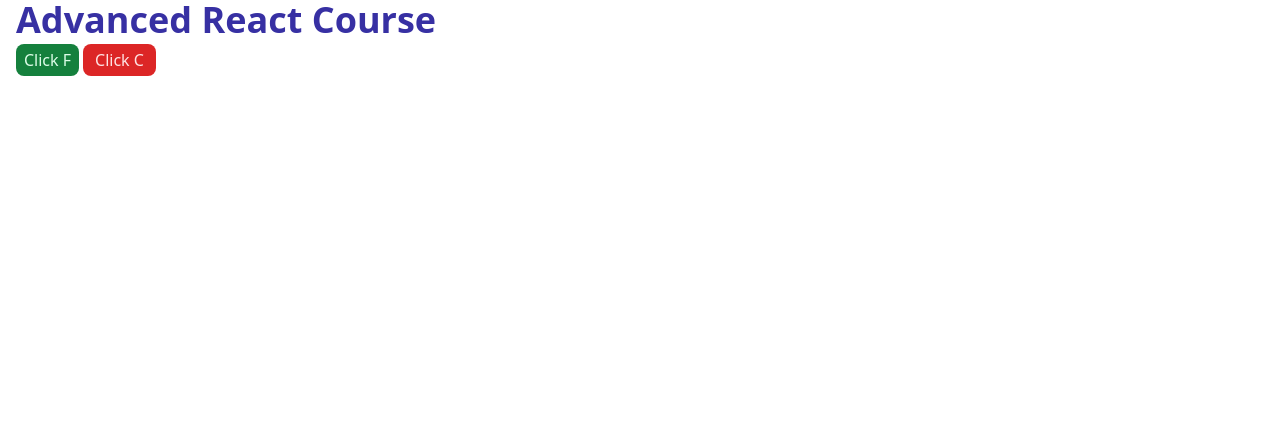
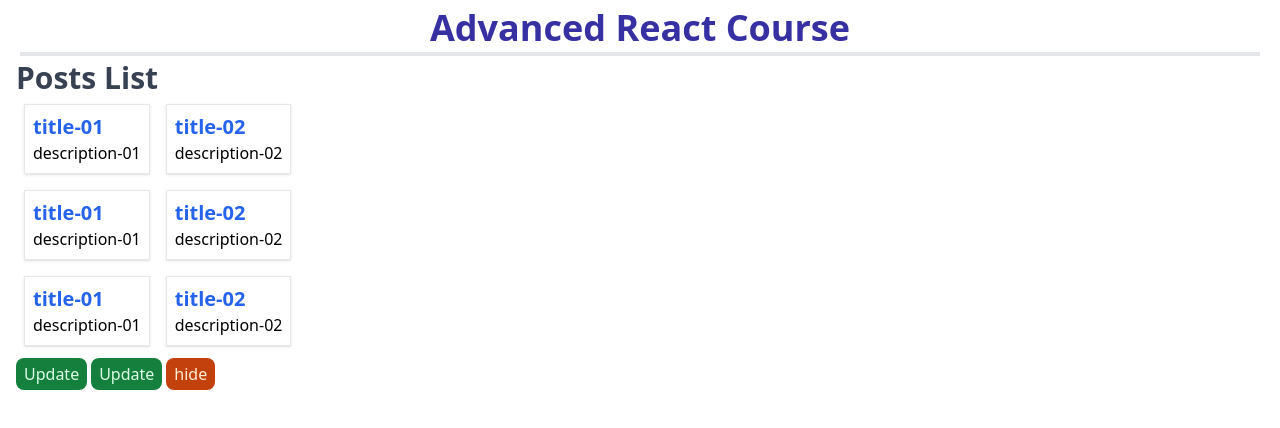
Before and after one commit to BlackKnightZERO/Advanced-React-Course, a React (Create React App) app: page / in a window 1280 px wide. Shown: the top 428 px of the page. Built offline with nearby package versions, Linux system fonts and the light colour scheme.

Commit message:
initial & important

```diff
--- a/src/App.js
+++ b/src/App.js
@@ -1,16 +1,19 @@
 // import logo from './logo.svg';
 // import './App.css';
 import Label from './components/class/Label';
-import ButtonF from './components/functional/Button';
-import ButtonC from './components/class/Button';
+// import ButtonF from './components/functional/Button';
+// import ButtonC from './components/class/Button';
+import PostsC from './components/class/Posts/Posts';
 
 function App() {
   return (
     <div className="App">
       <div className="container mx-auto px-4 md:container md:mx-auto">
         <Label title="Advanced React Course" />
-        <ButtonF title="Click F" />
-        <ButtonC title="Click C" />
+        {/* <ButtonF title="Click F" />
+        <ButtonC title="Click C" /> */}
+        <h3 className="text-3xl font-semibold text-gray-700">Posts List</h3>
+        <PostsC />
       </div>
     </div>
   );
--- a/src/components/class/Label.js
+++ b/src/components/class/Label.js
@@ -3,7 +3,7 @@ import { Component } from "react";
 class Label extends Component {
     render() {
         return (
-            <h2 className="text-4xl font-semibold text-indigo-800">{ this.props.title }</h2>
+            <h2 className="text-4xl font-semibold text-indigo-800 text-center p-1 m-1 border-b-4">{ this.props.title }</h2>
         )
     }
 }
--- /dev/null
+++ b/src/components/class/Posts/Posts.js
@@ -0,0 +1,110 @@
+import { Component } from "react";
+import SinglePost from "./SinglePost";
+
+class Posts extends Component {
+
+    state = {
+        posts:[
+            { id:1, title:'title-01', description:'description-01' },
+            { id:2, title:'title-02', description:'description-02' },
+        ],
+        isEditable:true,
+        isVisible:true,
+    };
+
+    updateTitleHandler = (title, e) => {                    // called e from button's anonymous function
+
+            console.log(e)
+            console.log(e.target)
+            console.log(e.target.classList)
+            console.log(e.target.value)
+
+            const posts = [...this.state.posts]     // Immutability Method // spread operator
+
+            posts.map(p => {
+                p.title = title
+                p.description = new Date().toLocaleTimeString()
+            })
+
+            console.log(new Date().toLocaleTimeString());
+
+            this.setState({posts});
+    }
+    updateTitleHandler2 = (e) => {
+
+            console.log(e)
+            console.log(e.target)
+            console.log(e.target.classList)
+            console.log(e.target.value)
+
+            const posts = [...this.state.posts]     // Immutability Method // spread operator
+
+            posts.map(p => {
+                p.title = 'Updated2'
+                p.description = new Date().toLocaleTimeString()
+            })
+
+            console.log(new Date().toLocaleTimeString());
+
+            posts.push({
+                id:this.state.posts.length+1,
+                title:'New',
+                description:'Pushed'
+            })
+
+            this.setState({posts});
+    }
+    toggle = () => {
+        this.setState( {isVisible:!this.state.isVisible} )
+    }
+
+    getPosts = () => {
+        let jsx = null;
+        if(this.state.posts && this.state.isVisible) {
+            jsx = this.state.posts.map((post) => (
+                <SinglePost title={post.title} description={post.description} key={post.id} />
+            ))
+        }
+        return jsx;
+    }
+
+    render(){
+
+        return (
+            <div>
+                <div className="flex">
+                    {/* conditional-rendering-method-1 : embedded JSX  */}
+                    {
+                        this.state.posts && this.state.isVisible && this.state.posts.map((post) => (
+                            <SinglePost title={post.title} description={post.description} key={post.id} />
+                        ))
+                    }
+                </div>
+                <div className="flex">
+                    {/* conditional-rendering-method-2 : ? turnary rendering */}
+                    {
+                        (this.state.posts && this.state.isVisible) ?
+                        this.state.posts.map((post) => (
+                            <SinglePost title={post.title} description={post.description} key={post.id} />
+                        )) : null
+                    }
+                </div>
+                <div className="flex">
+                    {/* conditional-rendering-method-3 : functional-property calling */}
+                    { this.getPosts() }
+                </div>
+
+                <button onClick={(e) => this.updateTitleHandler('Updated', e)}
+                    className="my-1 mr-1 rounded-lg px-2 py-1 bg-green-700 text-green-100 hover:bg-green-800 duration-200">Update</button>
+                <button onClick={this.updateTitleHandler2}
+                    className="my-1 mr-1 rounded-lg px-2 py-1 bg-green-700 text-green-100 hover:bg-green-800 duration-200">Update</button>
+                <button onClick={this.toggle}
+                    className="my-1 mr-1 rounded-lg px-2 py-1 bg-orange-700 text-orange-100 hover:bg-orange-800 duration-200">
+                        { this.state.isVisible ? 'hide' : 'show' }</button>
+
+            </div>
+        )
+    }
+}
+
+export default Posts;
--- /dev/null
+++ b/src/components/class/Posts/SinglePost.js
@@ -0,0 +1,14 @@
+import { Component } from "react";
+
+class SinglePost extends Component {
+    render(){
+        return (
+            <div className="m-2 p-2 border border-grey-400 shadow">
+                <h3 className="text-xl font-bold text-blue-600">{ this.props.title }</h3>
+                <p>{ this.props.description }</p>
+            </div>
+        )
+    }
+}
+
+export default SinglePost;
```
